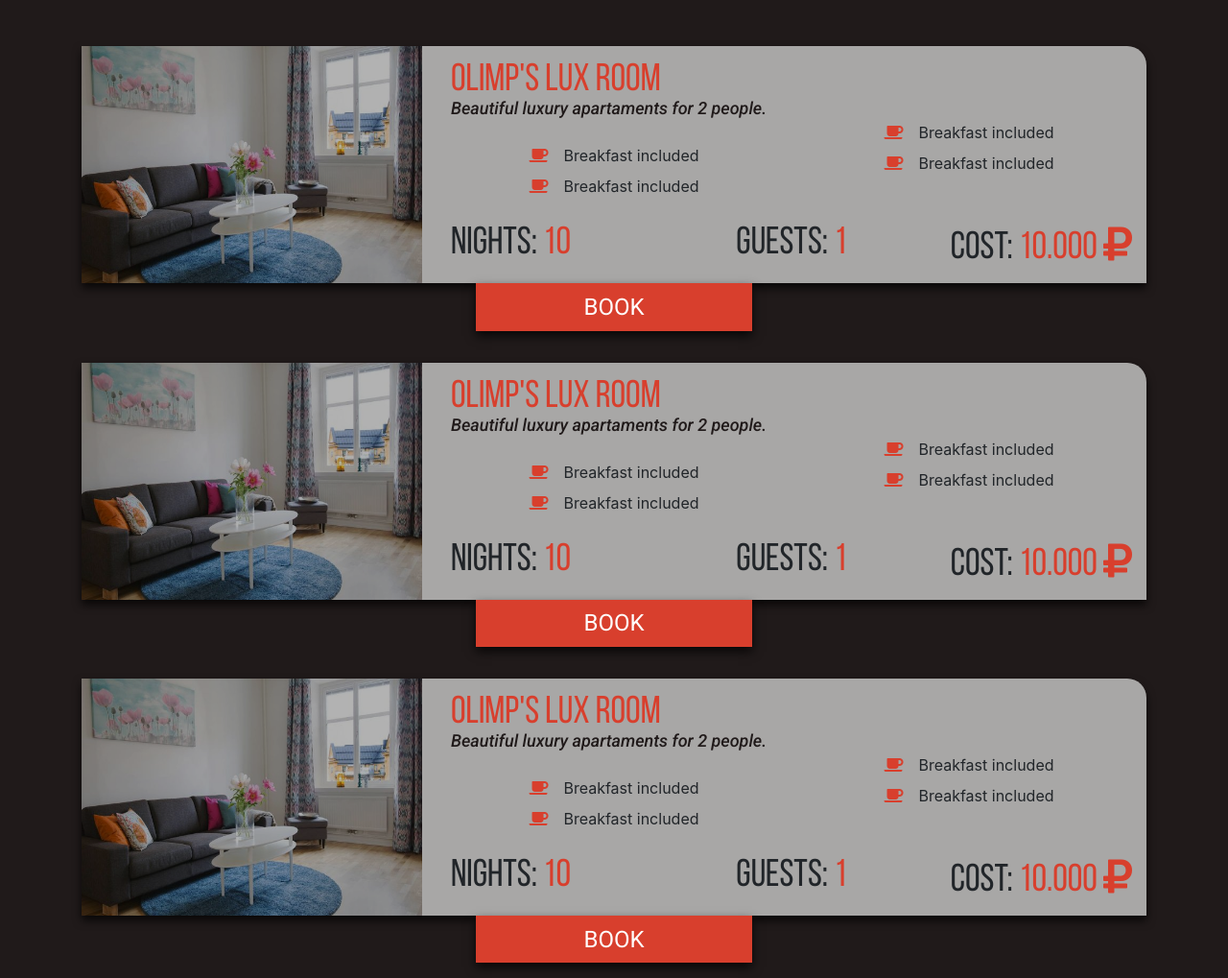
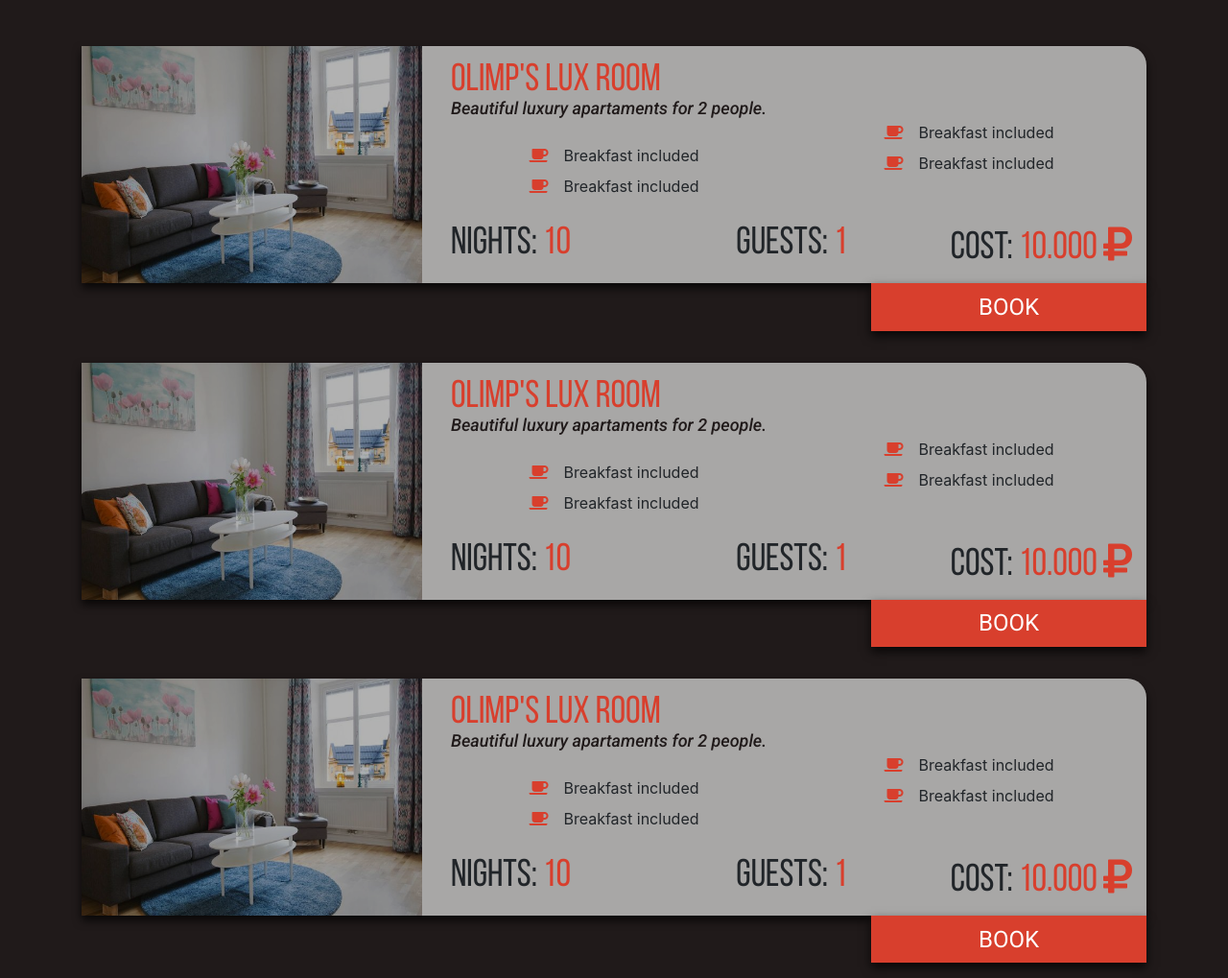
Before and after one commit to artefaktff/artbakulev_second, a Django app: page /other/olimp/booking/1 in a window 1280 px wide. Shown: the part 81-1100 px from the top of the page at 96% size. Run offline with Django 3.2, Linux system fonts and the light colour scheme; some libraries are stand-ins or nearby versions.

Commit message:
Some little changes

```diff
--- a/other/templates/other/booking-ru.html
+++ b/other/templates/other/booking-ru.html
@@ -91,7 +91,7 @@
 
 </header>
 <div id="main" class="black-bg">
-    <div class="container pt-3 pb-3 text-center">
+    <div class="container pt-3 pb-3 text-right">
         <!--<div class="emtpy offer">-->
             <!--<h1 class="subtitle text-white">Начните бронировать, заполнив форму сверху!</h1>-->
             <!--</div>-->
--- a/other/templates/other/booking.html
+++ b/other/templates/other/booking.html
@@ -91,7 +91,7 @@
 
 </header>
 <div id="main" class="black-bg">
-    <div class="container pt-3 pb-3 text-center">
+    <div class="container pt-3 pb-3 text-right">
         <!--<div class="emtpy offer">-->
         <!--<h1 class="subtitle text-white">Start booking now by clicking on the form above!</h1>-->
         <!--</div>-->
```
